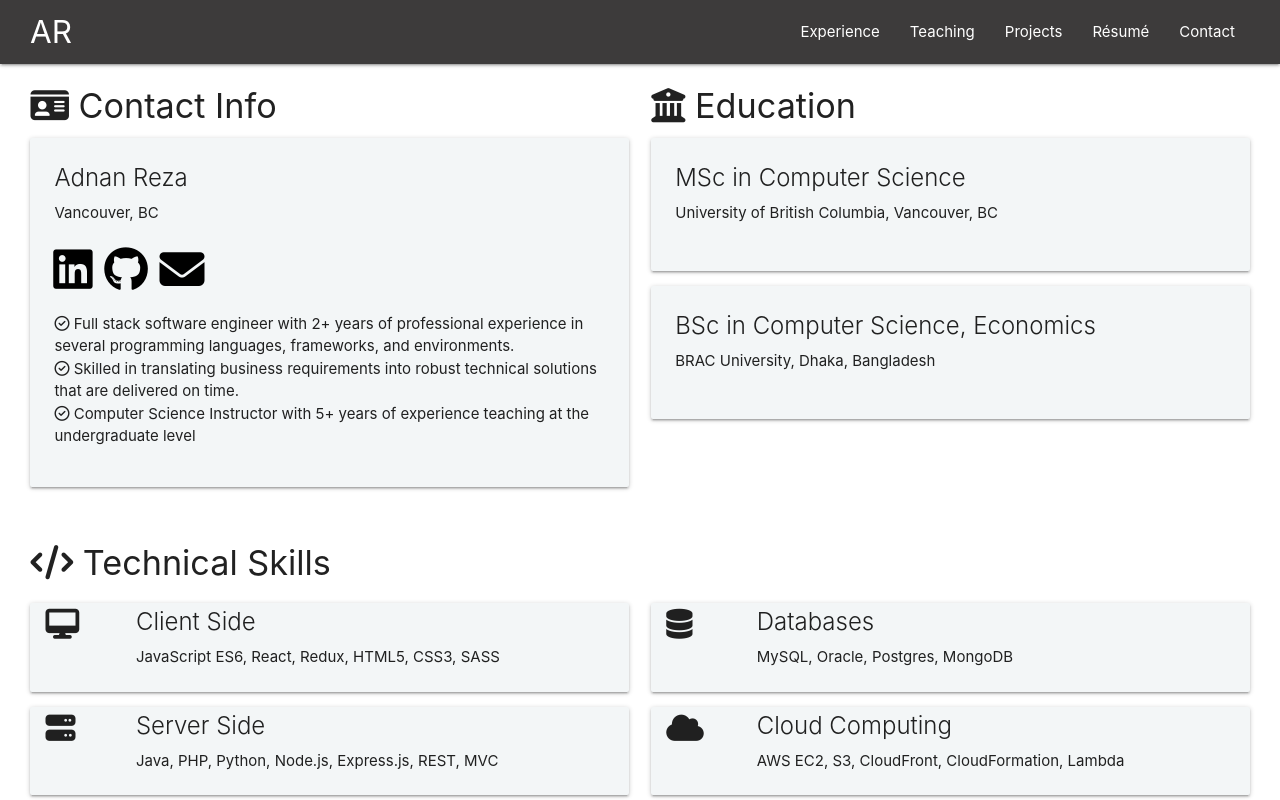
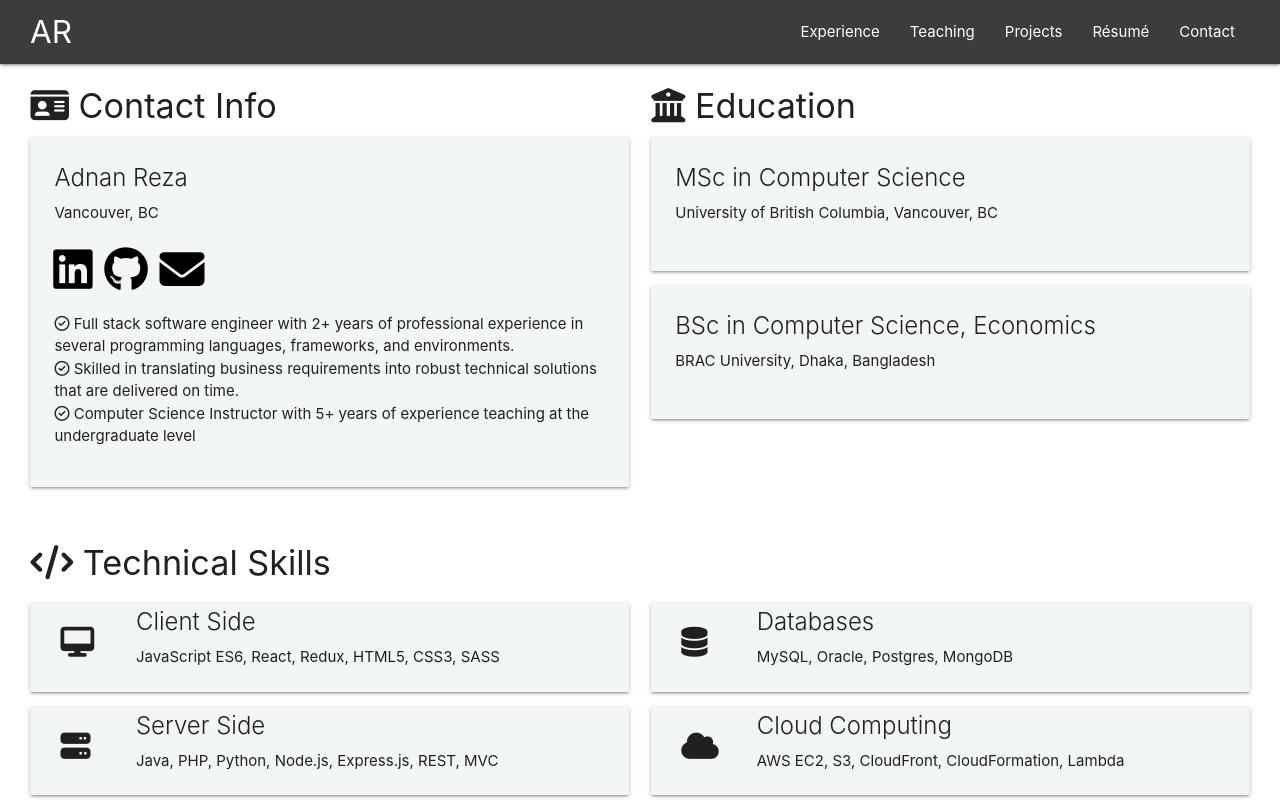
Before and after one commit to adnanreza/personal-site, a React (Create React App) app: page /Resume in a window 1280 px wide. Shown: the top 800 px of the page. Built offline with nearby package versions, Linux system fonts and the light colour scheme; the HTML template or start-up script is replaced by a standard one.

Commit message:
Updated css positioning for technical skill icons

```diff
--- a/src/App.css
+++ b/src/App.css
@@ -49,3 +49,31 @@ footer {
   background-color: rgba(0, 0, 0, 0.85) !important;
   transition: background-color 0.5s !important;
 }
+
+/* Styles for positioning skills block */
+@media only screen and (min-width: 400px) {
+  .iconPos {
+    position: absolute;
+    top: 1.2rem;
+    left: 0.5rem;
+  }
+}
+@media only screen and (max-width: 400px) {
+  .iconPos {
+    display: none;
+  }
+}
+@media only screen and (min-width: 750px) {
+  .iconPos {
+    position: absolute;
+    top: 1.2rem;
+    left: 0.4rem;
+  }
+}
+@media only screen and (min-width: 900px) {
+  .iconPos {
+    position: absolute;
+    top: 1.2rem;
+    left: 1rem;
+  }
+}
--- a/src/components/layout/TechnicalSkillsBlock.js
+++ b/src/components/layout/TechnicalSkillsBlock.js
@@ -7,9 +7,9 @@ const TechnicalSkillsBlock = ({ body, heading, icon }) => {
       <div style={cardContentStyle} className='card-content'>
         <div className='row'>
           <div className='col s2'>
-            <span className='center-align'>
+            <span className='center-align' style={{ position: 'relative' }}>
               <i
-                className={`fa fa-${icon} fa-2x`}
+                className={`fa fa-${icon} fa-2x iconPos`}
                 style={{ padding: '0.22rem 0.8rem' }}
               ></i>
             </span>
```
